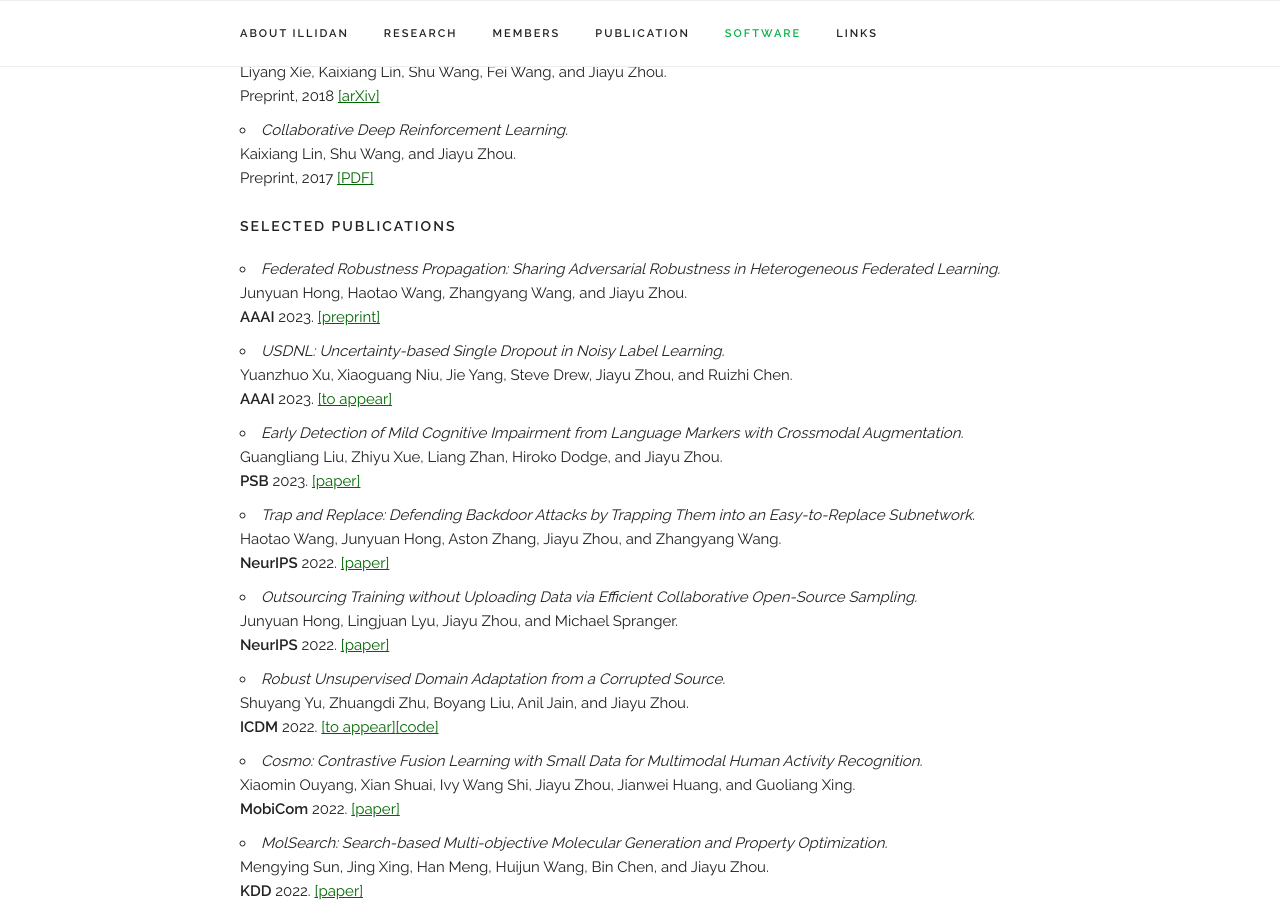
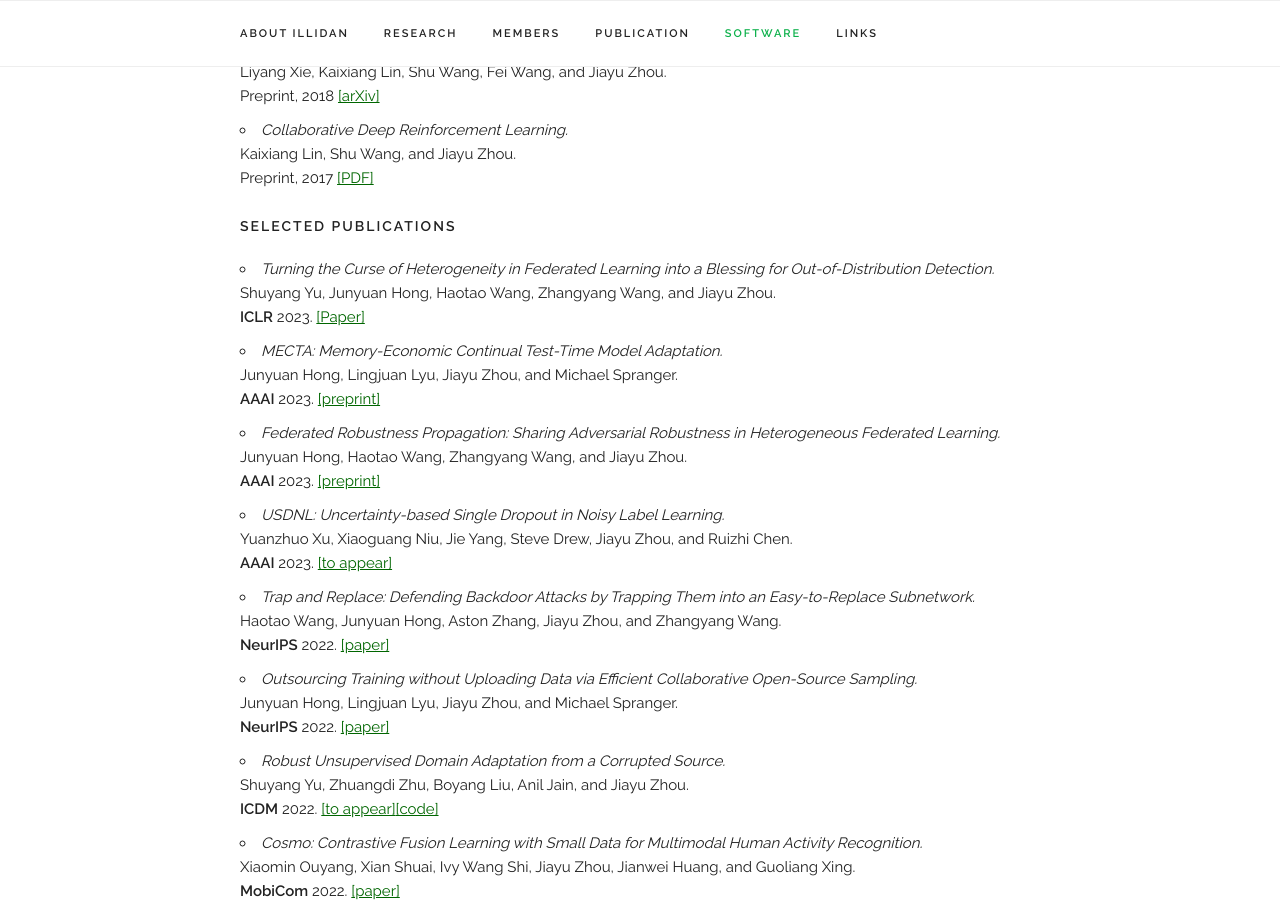
Before and after one commit to Marvelrex/denos.lab.io, a Jekyll site: the page built from index.html, in a window 1280 px wide and 900 px high, scrolled down 6633 px. Built offline with Jekyll 4.4.1, drawn with Linux system fonts in a browser that asks for light colours; nearby versions of some CDN libraries.

Commit message:
Add paper

```diff
--- a/_layouts/default.html
+++ b/_layouts/default.html
@@ -307,6 +307,15 @@
 
       <h6 class="docs-header">Selected Publications</h6>
       <ul>
+        <li><i>Turning the Curse of Heterogeneity in Federated Learning into a Blessing for Out-of-Distribution Detection. </i><br>
+            Shuyang Yu, Junyuan Hong, Haotao Wang, Zhangyang Wang, and Jiayu Zhou. <br>
+            <b>ICLR</b> 2023. <a href="https://openreview.net/forum?id=mMNimwRb7Gr" target="_blank">[Paper]</a>
+        </li>
+
+        <li><i>MECTA: Memory-Economic Continual Test-Time Model Adaptation. </i><br>
+            Junyuan Hong, Lingjuan Lyu, Jiayu Zhou, and Michael Spranger. <br>
+            <b>AAAI</b> 2023. <a href="https://arxiv.org/abs/2106.10196" target="_blank">[preprint]</a>
+        </li>
 
         <li><i>Federated Robustness Propagation: Sharing Adversarial Robustness in Heterogeneous Federated Learning. </i><br>
             Junyuan Hong, Haotao Wang, Zhangyang Wang, and Jiayu Zhou. <br>
@@ -316,11 +325,6 @@
         <li><i>USDNL: Uncertainty-based Single Dropout in Noisy Label Learning. </i><br>
             Yuanzhuo Xu, Xiaoguang Niu, Jie Yang, Steve Drew, Jiayu Zhou, and Ruizhi Chen. <br>
             <b>AAAI</b> 2023. <a href="" target="_blank">[to appear]</a>
-        </li>
-
-        <li><i>Early Detection of Mild Cognitive Impairment from Language Markers with Crossmodal Augmentation. </i><br>
-            Guangliang Liu, Zhiyu Xue, Liang Zhan, Hiroko Dodge, and Jiayu Zhou. <br>
-            <b>PSB</b> 2023. <a href="https://www.worldscientific.com/doi/abs/10.1142/9789811270611_0002" target="_blank">[paper]</a>
         </li>
 
         <li><i>Trap and Replace: Defending Backdoor Attacks by Trapping Them into an Easy-to-Replace Subnetwork. </i><br>
```
